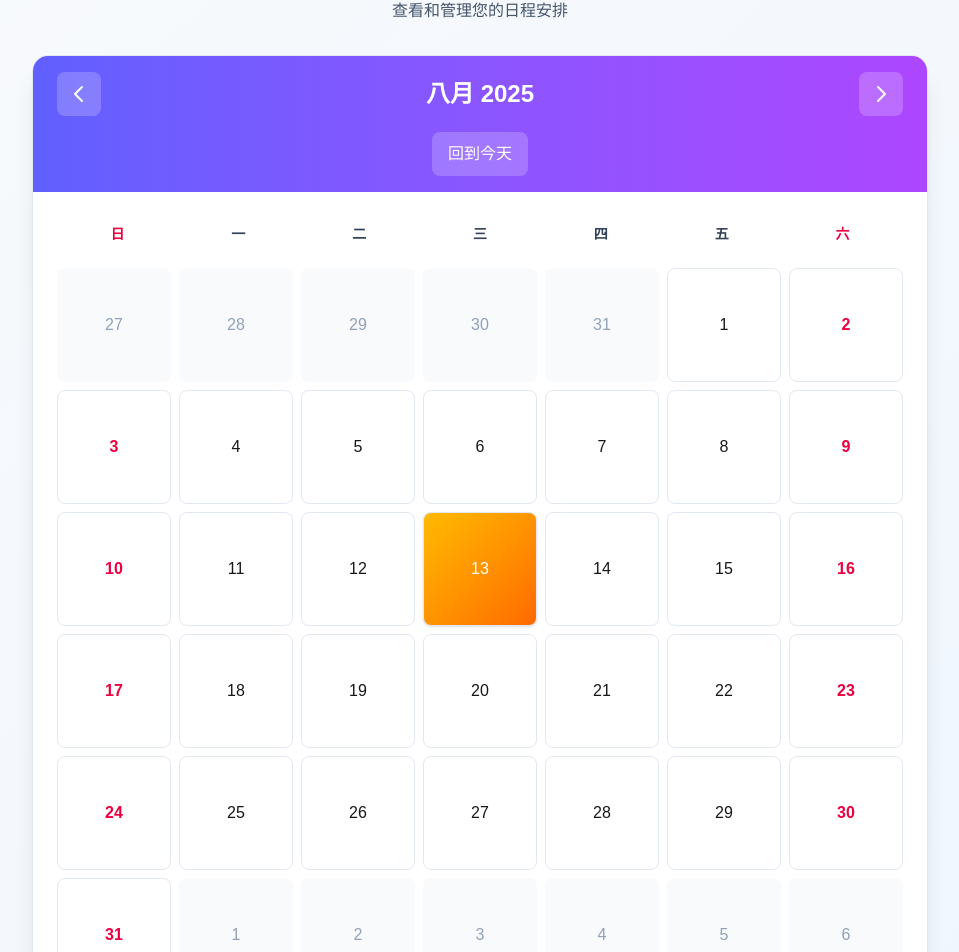
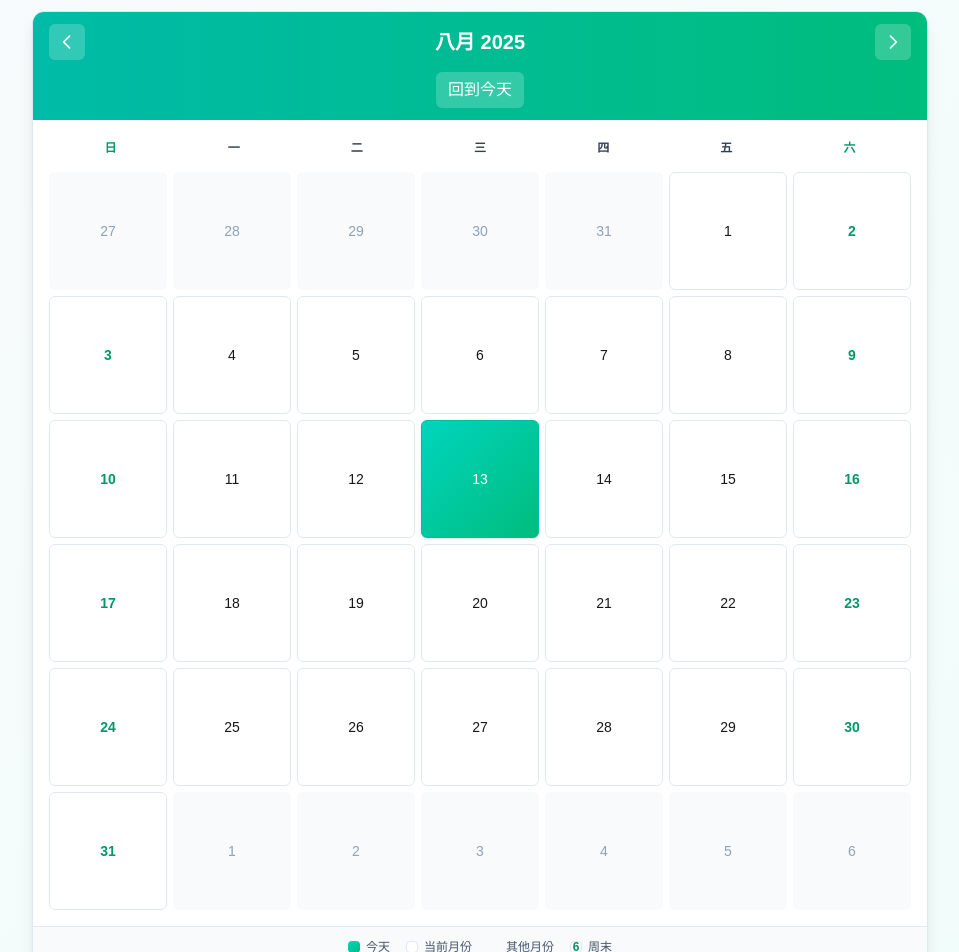
Before and after one commit to yilishabuBai/nextjs-boilerplate, a Next.js app: page /calendar in a window 1280 px wide. Shown: the part 81-1033 px from the top of the page, without its empty margins (160-1119 px from the left). Built offline with nearby package versions, Linux system fonts and the light colour scheme.

Commit message:
style: 调整日历组件配色和尺寸

```diff
--- a/app/calendar/page.tsx
+++ b/app/calendar/page.tsx
@@ -128,31 +128,31 @@ export default function CalendarPage() {
   const calendarDays = getCalendarData(currentYear, currentMonth);
 
   return (
-    <div className="min-h-screen bg-gradient-to-br from-slate-50 to-blue-50 py-4 sm:py-6 lg:py-8 px-3 sm:px-4 lg:px-6">
+    <div className="min-h-screen bg-gradient-to-br from-slate-50 to-teal-50 py-2 sm:py-3 lg:py-4 px-2 sm:px-3 lg:px-4">
       <div className="max-w-3xl sm:max-w-4xl mx-auto">
         {/* 页面标题 */}
-        <div className="text-center mb-4 sm:mb-6 lg:mb-8">
-          <h1 className="text-2xl sm:text-3xl lg:text-4xl font-bold text-slate-800 mb-2">
+        <div className="text-center mb-2 sm:mb-3 lg:mb-4">
+          <h1 className="text-xl sm:text-2xl lg:text-3xl font-bold text-slate-800 mb-1">
             📅 日历
           </h1>
-          <p className="text-sm sm:text-base text-slate-600">
+          <p className="text-xs sm:text-sm text-slate-600">
             查看和管理您的日程安排
           </p>
         </div>
 
         {/* 日历卡片 */}
-        <div className="bg-white rounded-xl sm:rounded-2xl shadow-lg sm:shadow-xl overflow-hidden border border-slate-200">
+        <div className="bg-white rounded-lg sm:rounded-xl shadow-md sm:shadow-lg overflow-hidden border border-slate-200">
           {/* 日历头部 - 月份选择和导航 */}
-          <div className="bg-gradient-to-r from-indigo-500 to-purple-500 px-3 sm:px-4 lg:px-6 py-3 sm:py-4">
+          <div className="bg-gradient-to-r from-teal-500 to-emerald-500 px-2 sm:px-3 lg:px-4 py-2 sm:py-3">
             <div className="flex items-center justify-between">
               {/* 上个月按钮 */}
               <button
                 onClick={goToPrevMonth}
-                className="p-2 sm:p-2 lg:p-2 rounded-lg bg-white/20 hover:bg-white/30 transition-colors text-white min-w-[44px] min-h-[44px] flex items-center justify-center"
+                className="p-1 sm:p-1.5 lg:p-2 rounded-md bg-white/20 hover:bg-white/30 transition-colors text-white min-w-[36px] min-h-[36px] flex items-center justify-center"
                 aria-label="上个月"
               >
                 <svg
-                  className="w-5 h-5 sm:w-6 sm:h-6"
+                  className="w-4 h-4 sm:w-5 sm:h-5"
                   fill="none"
                   stroke="currentColor"
                   viewBox="0 0 24 24"
@@ -167,8 +167,8 @@ export default function CalendarPage() {
               </button>
 
               {/* 当前月份和年份显示 */}
-              <div className="text-center flex-1 mx-2 sm:mx-4">
-                <h2 className="text-lg sm:text-xl lg:text-2xl font-bold text-white">
+              <div className="text-center flex-1 mx-2 sm:mx-3">
+                <h2 className="text-base sm:text-lg lg:text-xl font-bold text-white">
                   {formatMonthName(currentMonth)} {currentYear}
                 </h2>
               </div>
@@ -176,11 +176,11 @@ export default function CalendarPage() {
               {/* 下个月按钮 */}
               <button
                 onClick={goToNextMonth}
-                className="p-2 sm:p-2 lg:p-2 rounded-lg bg-white/20 hover:bg-white/30 transition-colors text-white min-w-[44px] min-h-[44px] flex items-center justify-center"
+                className="p-1 sm:p-1.5 lg:p-2 rounded-md bg-white/20 hover:bg-white/30 transition-colors text-white min-w-[36px] min-h-[36px] flex items-center justify-center"
                 aria-label="下个月"
               >
                 <svg
-                  className="w-5 h-5 sm:w-6 sm:h-6"
+                  className="w-4 h-4 sm:w-5 sm:h-5"
                   fill="none"
                   stroke="currentColor"
                   viewBox="0 0 24 24"
@@ -196,10 +196,10 @@ export default function CalendarPage() {
             </div>
 
             {/* 今天按钮 */}
-            <div className="mt-3 sm:mt-4 text-center">
+            <div className="mt-2 sm:mt-3 text-center">
               <button
                 onClick={goToToday}
-                className="px-3 sm:px-4 py-2 bg-white/20 hover:bg-white/30 rounded-lg text-white font-medium transition-colors min-h-[44px]"
+                className="px-2 sm:px-3 py-1.5 bg-white/20 hover:bg-white/30 rounded-md text-white font-medium transition-colors min-h-[36px]"
               >
                 回到今天
               </button>
@@ -207,17 +207,17 @@ export default function CalendarPage() {
           </div>
 
           {/* 日历主体 */}
-          <div className="p-3 sm:p-4 lg:p-6">
+          <div className="p-2 sm:p-3 lg:p-4">
             {/* 星期标题 */}
-            <div className="grid grid-cols-7 mb-2 sm:mb-3 lg:mb-4">
+            <div className="grid grid-cols-7 mb-1 sm:mb-2 lg:mb-3">
               {weekDays.map((day, index) => {
                 const isWeekend = index === 0 || index === 6;
                 return (
                   <div
                     key={day}
-                    className={`text-center py-1 sm:py-2 text-xs sm:text-sm font-semibold ${
+                    className={`text-center py-0.5 sm:py-1 text-[10px] sm:text-xs font-semibold ${
                       isWeekend
-                        ? "text-rose-600"
+                        ? "text-emerald-600"
                         : "text-slate-700"
                     }`}
                   >
@@ -228,7 +228,7 @@ export default function CalendarPage() {
             </div>
 
             {/* 日期网格 */}
-            <div className="grid grid-cols-7 gap-1 sm:gap-1.5 lg:gap-2">
+            <div className="grid grid-cols-7 gap-0.5 sm:gap-1 lg:gap-1.5">
               {calendarDays.map((date, index) => {
                 const isWeekend = index % 7 === 0 || index % 7 === 6;
 
@@ -236,20 +236,20 @@ export default function CalendarPage() {
                   <div
                     key={index}
                     className={`
-                      aspect-square flex items-center justify-center rounded-md sm:rounded-lg
-                      text-xs sm:text-sm lg:text-base font-medium
+                      aspect-square flex items-center justify-center rounded-sm sm:rounded-md
+                      text-[10px] sm:text-xs lg:text-sm font-medium
                       transition-all duration-200
-                      min-h-[40px] sm:min-h-[44px] lg:min-h-[48px]
+                      min-h-[28px] sm:min-h-[32px] lg:min-h-[36px]
                       ${date.month === "current"
-                        ? "bg-white border border-slate-200 hover:border-indigo-400 hover:shadow-md cursor-pointer"
+                        ? "bg-white border border-slate-200 hover:border-teal-400 hover:shadow-sm cursor-pointer"
                         : "bg-slate-50 text-slate-400 border border-transparent"
                       }
                       ${date.isToday
-                        ? "bg-gradient-to-br from-amber-400 to-orange-500 text-white border-amber-500 hover:from-amber-500 hover:to-orange-600 shadow-sm"
+                        ? "bg-gradient-to-br from-teal-400 to-emerald-500 text-white border-teal-500 hover:from-teal-500 hover:to-emerald-600 shadow-sm"
                         : ""
                       }
                       ${isWeekend && date.month === "current" && !date.isToday
-                        ? "text-rose-600 font-semibold"
+                        ? "text-emerald-600 font-semibold"
                         : ""
                       }
                     `}
@@ -262,22 +262,22 @@ export default function CalendarPage() {
           </div>
 
           {/* 日历底部图例 */}
-          <div className="bg-slate-50 px-4 sm:px-6 py-3 sm:py-4 border-t border-slate-200">
-            <div className="flex flex-wrap items-center justify-center gap-3 sm:gap-4 lg:gap-6 text-xs sm:text-sm">
+          <div className="bg-slate-50 px-3 sm:px-4 py-2 sm:py-3 border-t border-slate-200">
+            <div className="flex flex-wrap items-center justify-center gap-2 sm:gap-3 lg:gap-4 text-[10px] sm:text-xs">
               <div className="flex items-center">
-                <div className="w-3 h-3 sm:w-4 sm:h-4 bg-gradient-to-br from-amber-400 to-orange-500 rounded mr-2"></div>
+                <div className="w-2 h-2 sm:w-3 sm:h-3 bg-gradient-to-br from-teal-400 to-emerald-500 rounded mr-1.5"></div>
                 <span className="text-slate-600">今天</span>
               </div>
               <div className="flex items-center">
-                <div className="w-3 h-3 sm:w-4 sm:h-4 bg-white border border-slate-200 rounded mr-2"></div>
+                <div className="w-2 h-2 sm:w-3 sm:h-3 bg-white border border-slate-200 rounded mr-1.5"></div>
                 <span className="text-slate-600">当前月份</span>
               </div>
               <div className="flex items-center">
-                <div className="w-3 h-3 sm:w-4 sm:h-4 bg-slate-50 rounded mr-2"></div>
+                <div className="w-2 h-2 sm:w-3 sm:h-3 bg-slate-50 rounded mr-1.5"></div>
                 <span className="text-slate-600">其他月份</span>
               </div>
               <div className="flex items-center">
-                <div className="w-3 h-3 sm:w-4 sm:h-4 bg-white text-rose-600 border border-slate-200 rounded mr-2 flex items-center justify-center text-xs font-semibold">6</div>
+                <div className="w-2 h-2 sm:w-3 sm:h-3 bg-white text-emerald-600 border border-slate-200 rounded mr-1.5 flex items-center justify-center text-[10px] sm:text-xs font-semibold">6</div>
                 <span className="text-slate-600">周末</span>
               </div>
             </div>
@@ -285,13 +285,13 @@ export default function CalendarPage() {
         </div>
 
         {/* 返回首页链接 */}
-        <div className="text-center mt-6 sm:mt-8">
+        <div className="text-center mt-3 sm:mt-4 lg:mt-6">
           <a
             href="/"
-            className="inline-flex items-center text-indigo-600 hover:text-indigo-700 font-medium text-sm sm:text-base"
+            className="inline-flex items-center text-teal-600 hover:text-teal-700 font-medium text-xs sm:text-sm"
           >
             <svg
-              className="w-4 h-4 sm:w-5 sm:h-5 mr-2"
+              className="w-3 h-3 sm:w-4 sm:h-4 mr-1.5"
               fill="none"
               stroke="currentColor"
               viewBox="0 0 24 24"
```
Also changed, not shown: 1 other file (tests, documents, lock files or other folders).
